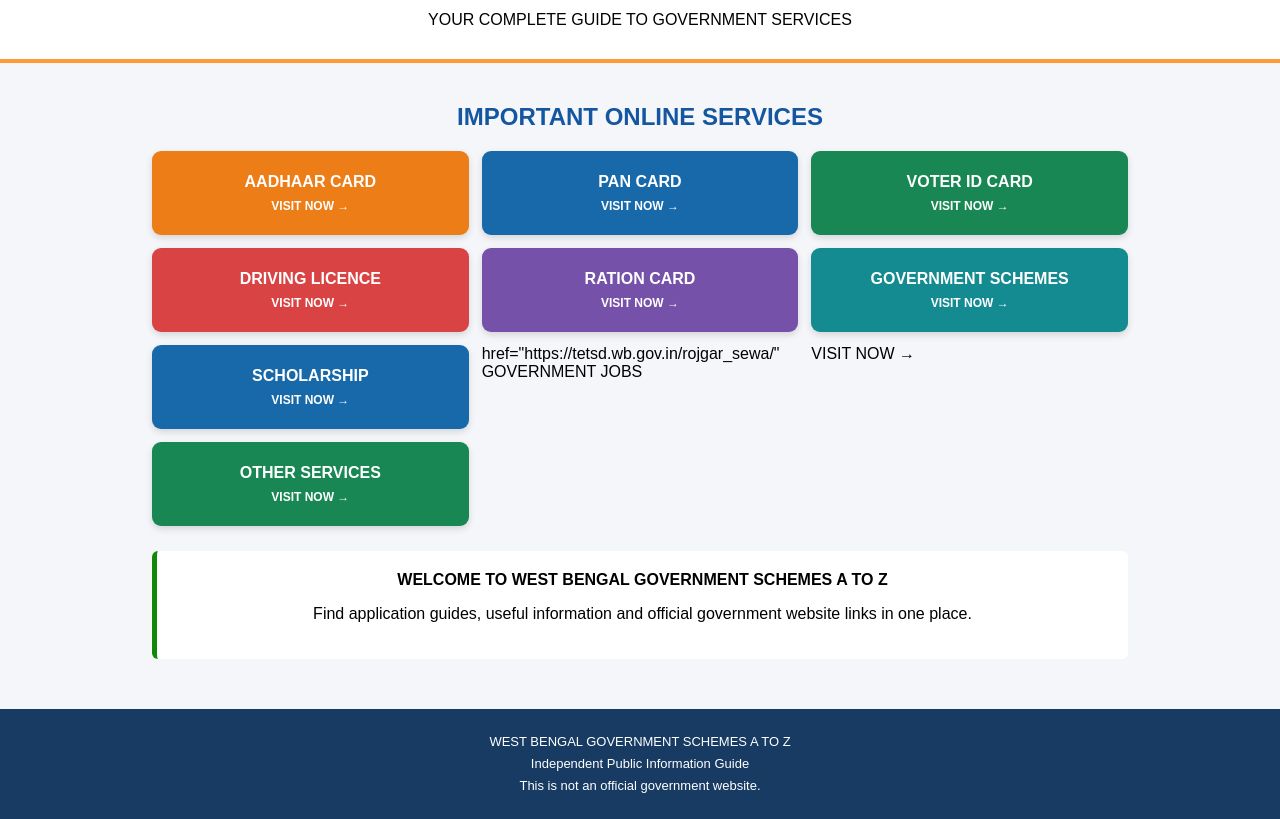
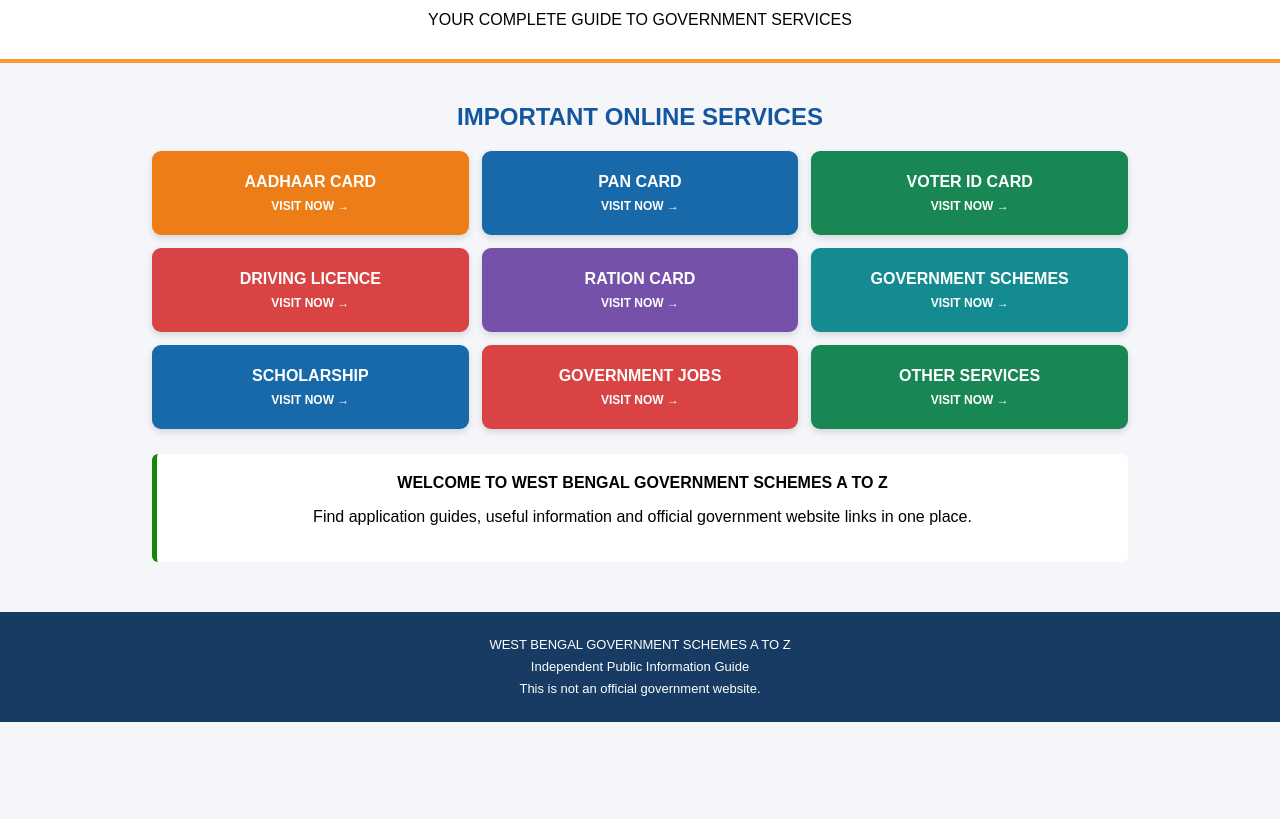
Before and after one commit to pujaray292008-jpg/wb-government-schemes, a plain HTML site: page index.html in a window 1280 px wide. Shown: the part 119-938 px from the top of the page. After the commit the page ends 841 px from the top, so only its background shows below. Drawn offline with Linux system fonts and the light colour scheme.

Commit message:
Fix Government Jobs Button

```diff
--- a/index.html
+++ b/index.html
@@ -150,10 +150,12 @@ SCHOLARSHIP
 <span>VISIT NOW →</span>
 </a>
 
-href="https://tetsd.wb.gov.in/rojgar_sewa/"
+<a href="https://tetsd.wb.gov.in/rojgar_sewa/" class="service red">
 GOVERNMENT JOBS
 <span>VISIT NOW →</span>
 </a>
+
+
 
 <a href="https://edistrict.wb.gov.in/" class="service green">
 OTHER SERVICES
```
